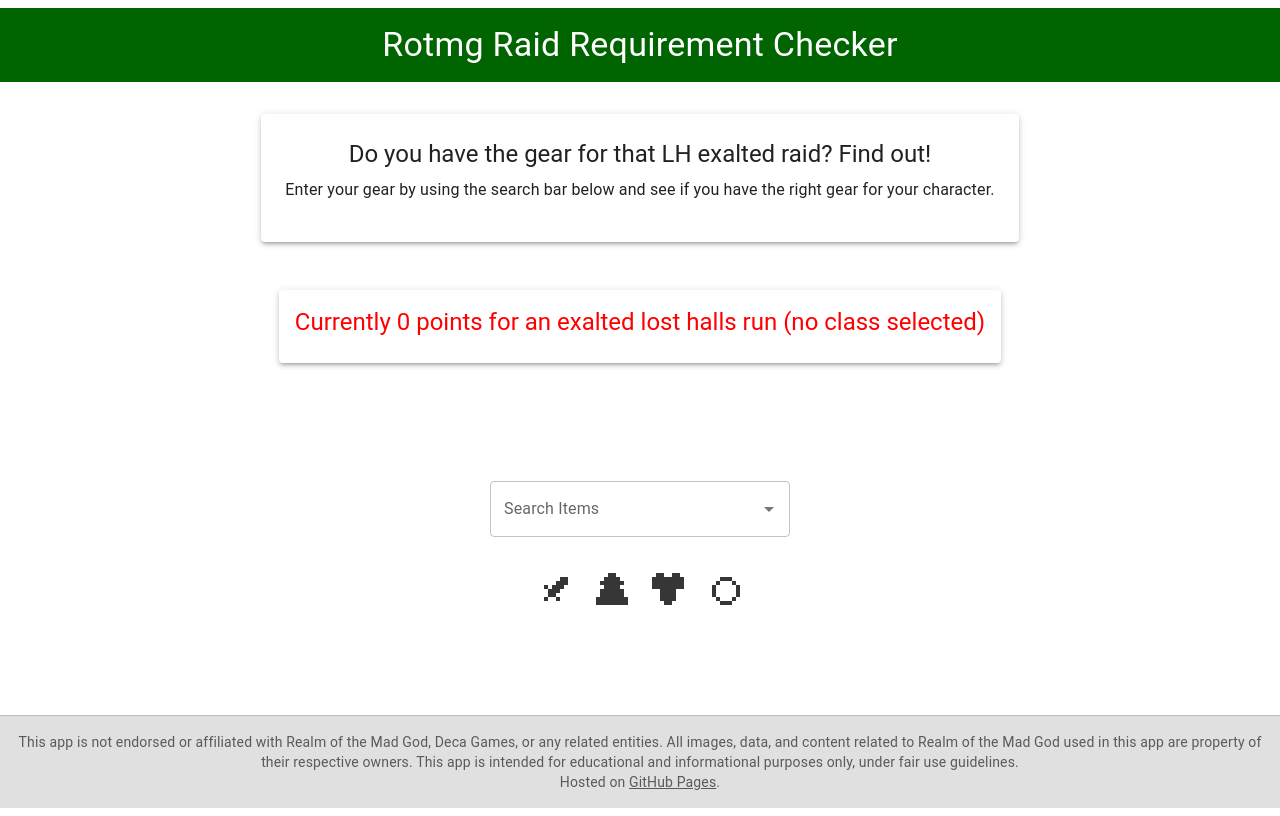
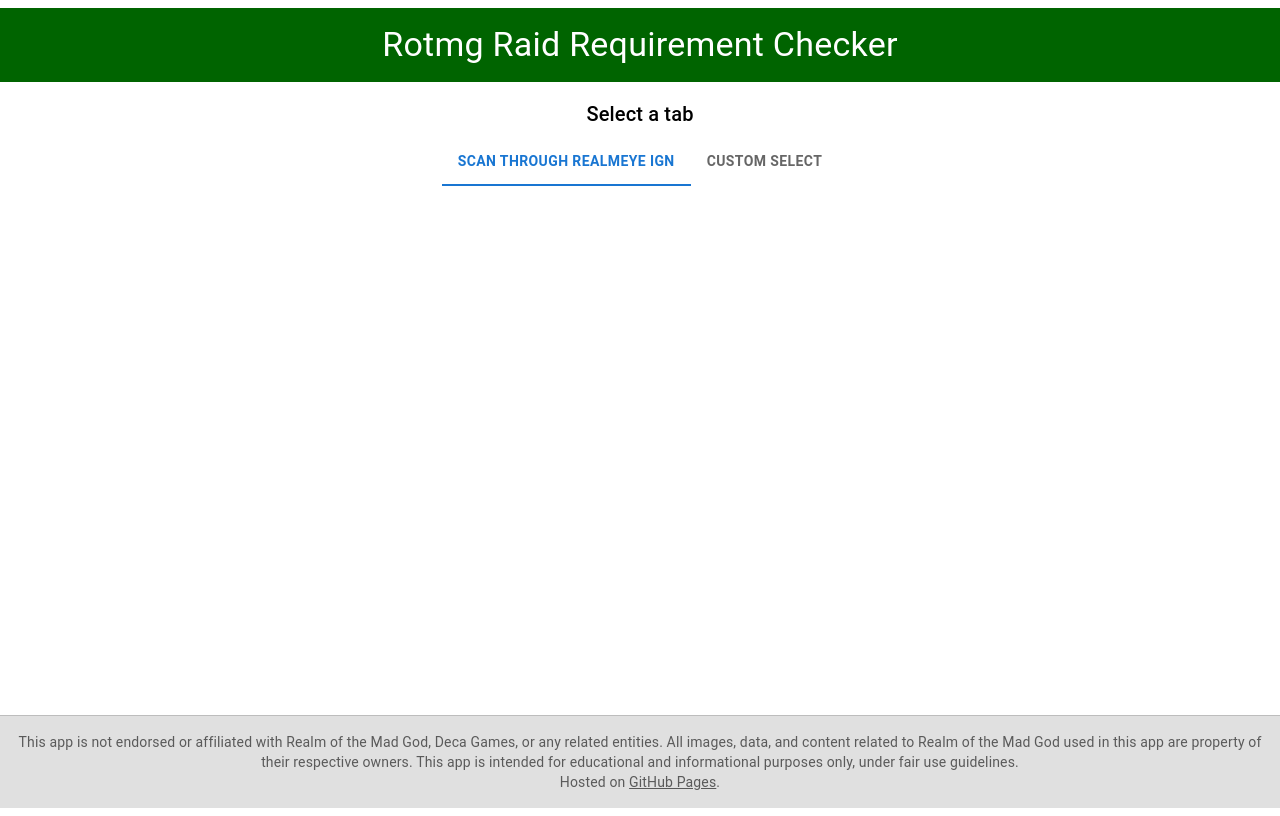
Before and after one commit to Yytsi/requicheck, a React (Vite) app: page / in a window 1280 px wide. Built offline with nearby package versions, Linux system fonts and the light colour scheme.

Commit message:
separated IGN search and custom selection

```diff
--- a/src/App.jsx
+++ b/src/App.jsx
@@ -5,6 +5,8 @@
 import Grid from '@mui/material/Grid'
 import Typography from '@mui/material/Typography'
 import Paper from '@mui/material/Paper'
+import Tab from '@mui/material/Tab'
+import Tabs from '@mui/material/Tabs'
 
 import { removeReskin } from './utils/removeReskin'
 import {
@@ -16,6 +18,27 @@
   pointPenaltyItems,
 } from './utils/classRequirements'
 
+function CustomTabPanel({ children, value, index, ...other }) {
+  return (
+    <div
+      role="tabpanel"
+      hidden={value !== index}
+      id={`simple-tabpanel-${index}`}
+      aria-labelledby={`simple-tab-${index}`}
+      {...other}
+    >
+      {value === index && <Box sx={{ p: 3 }}>{children}</Box>}
+    </div>
+  )
+}
+
+function a11yProps(index) {
+  return {
+    id: `simple-tab-${index}`,
+    'aria-controls': `simple-tabpanel-${index}`,
+  }
+}
+
 function App() {
   const [items, setItems] = useState([])
   const [selectedWeapon, setSelectedWeapon] = useState(null)
@@ -23,6 +46,12 @@
   const [selectedArmor, setSelectedArmor] = useState(null)
   const [selectedRing, setSelectedRing] = useState(null)
   const [selectedCharacter, setSelectedCharacter] = useState(null)
+
+  const [tabValue, setTabValue] = useState(0)
+
+  const handleTabChange = (event, newValue) => {
+    setTabValue(newValue)
+  }
 
   const itemTypes = useMemo(() => {
     if (items.length > 0) {
@@ -37,26 +66,22 @@
     return new Map()
   }, [items])
 
-  const skinlessWeapon = useMemo(() => {
-    if (selectedWeapon !== null) {
-      return removeReskin(selectedWeapon.weaponLinkName)
-    }
-  }, [selectedWeapon])
-  const skinlessAbility = useMemo(() => {
-    if (selectedAbility !== null) {
-      return removeReskin(selectedAbility.weaponLinkName)
-    }
-  }, [selectedAbility])
-  const skinlessArmor = useMemo(() => {
-    if (selectedArmor !== null) {
-      return removeReskin(selectedArmor.weaponLinkName)
-    }
-  }, [selectedArmor])
-  const skinlessRing = useMemo(() => {
-    if (selectedRing !== null) {
-      return removeReskin(selectedRing.weaponLinkName)
-    }
-  }, [selectedRing])
+  const skinlessWeapon = useMemo(
+    () => removeReskin(selectedWeapon?.weaponLinkName),
+    [selectedWeapon]
+  )
+  const skinlessAbility = useMemo(
+    () => removeReskin(selectedAbility?.weaponLinkName),
+    [selectedAbility]
+  )
+  const skinlessArmor = useMemo(
+    () => removeReskin(selectedArmor?.weaponLinkName),
+    [selectedArmor]
+  )
+  const skinlessRing = useMemo(
+    () => removeReskin(selectedRing?.weaponLinkName),
+    [selectedRing]
+  )
 
   const hasItem = (item) => {
     if (item === null) return -2
@@ -67,98 +92,57 @@
     return -1
   }
 
-  const characterPoints = useMemo(() => {
+  function evaluateEquipment(weapon, ability, armor, ring) {
+    const equipments = [weapon, ability, armor, ring]
+
+    for (let i = 0; i < equipments.length; i++) {
+      if (bannedItems.includes(equipments[i])) {
+        return { result: 'banned', points: 0, itemIdx: i }
+      }
+    }
+
+    let totalPoints = 0
+    const pointsAssignedEquipment = [false, false, false, false]
+
+    for (let i = 0; i < 4; i++) {
+      for (let item of exaPointsList[i]) {
+        if (item[0] === 'special') {
+          // Special handling logic (not detailed here, please fill in)
+        } else {
+          const it = item[0]
+          const itemType = itemTypes.get(it) - 1
+
+          if (!equipments.includes(it) || pointsAssignedEquipment[itemType]) {
+            continue
+          }
+
+          pointsAssignedEquipment[itemType] = true
+          totalPoints += [5, 3, 2, 1][i] // Adjust points as necessary
+        }
+      }
+    }
+
+    for (let item of pointPenaltyItems) {
+      if (equipments.includes(item)) {
+        totalPoints-- // Deduct points for penalty items
+      }
+    }
+
+    return { result: 'ok', points: totalPoints }
+  }
+
+  const characterEvaluation = useMemo(() => {
     async function populateExaltValues() {
       await ensureExaltValuesArePopulated()
     }
     populateExaltValues()
 
-    for (let i = 0; i < 4; i++) {
-      if (
-        bannedItems.includes(
-          [skinlessWeapon, skinlessAbility, skinlessArmor, skinlessRing][i]
+    return evaluateEquipment(
+      skinlessWeapon,
+      skinlessAbility,
+      skinlessArmor,
+      skinlessRing
     )
-      ) {
-        return -1 * (i + 1) * 10
-      }
-    }
-
-    // check st sets first
-    for (let set of exaLHSTSets) {
-      if (
-        set.includes(skinlessWeapon) &&
-        set.includes(skinlessAbility) &&
-        set.includes(skinlessArmor) &&
-        set.includes(skinlessRing)
-      ) {
-        return 99
-      }
-    }
-
-    const pointsAssignedEquipment = [false, false, false, false]
-    let totalPoints = 0
-
-    // check for exalted items
-    for (let i = 0; i < 4; i++) {
-      for (let item of exaPointsList[i]) {
-        // staff-of-the-fundamental-core
-        // special 3 item:healing-tome item:ritual-robe item:the-twilight-gemstone
-        if (item[0] === 'special') {
-          const cnt = Number(item[1])
-          const rest = item.slice(2)
-          let ok = true
-
-          for (let req of rest) {
-            const [a, b] = req.split(':')
-            if (a === 'item') {
-              const itemType = itemTypes.get(b) - 1
-              if (hasItem(b) == -1 || pointsAssignedEquipment[itemType]) {
-                ok = false
-                break
-              }
-            } else if (a === 'class') {
-              if (b !== selectedCharacter) {
-                ok = false
-                break
-              }
-            } else {
-              console.log('Unknown special requirement:', req)
-            }
-          }
-
-          if (ok) {
-            for (let req of rest) {
-              const [a, b] = req.split(':')
-              if (a === 'item') {
-                const itemType = itemTypes.get(b) - 1
-                pointsAssignedEquipment[itemType] = true
-              }
-            }
-
-            totalPoints += [5, 3, 2, 1][i]
-          }
-        } else {
-          const it = item[0]
-          const itemType = itemTypes.get(it) - 1
-
-          if (hasItem(it) == -1 || pointsAssignedEquipment[itemType]) {
-            continue
-          }
-
-          pointsAssignedEquipment[itemType] = true
-          totalPoints += [5, 3, 2, 1][i]
-        }
-      }
-    }
-
-    // check for point penalty items
-    for (let item of pointPenaltyItems) {
-      if (hasItem(item) >= 0) {
-        totalPoints--
-      }
-    }
-
-    return totalPoints
   }, [selectedWeapon, selectedAbility, selectedArmor, selectedRing])
 
   useEffect(() => {
@@ -232,25 +216,11 @@
   }
 
   const middleBox = () => {
-    if (characterPoints < -1) {
-      console.log('characterPoints:', characterPoints)
-      let bannedItem = ''
-      switch (characterPoints) {
-        case -10:
-          bannedItem = selectedWeapon.name
-          break
-        case -20:
-          bannedItem = selectedAbility.name
-          break
-        case -30:
-          bannedItem = selectedArmor.name
-          break
-        case -40:
-          bannedItem = selectedRing.name
-          break
-        default:
-          bannedItem = 'Unknown'
-      }
+    if (characterEvaluation.result === 'banned') {
+      const bannedItemName =
+        [selectedWeapon, selectedAbility, selectedArmor, selectedRing][
+          characterEvaluation.itemIdx
+        ]?.name || 'Unknown item'
       return (
         <Paper
           elevation={3}
@@ -263,12 +233,15 @@
         >
           <Typography variant="h5" component="h2" gutterBottom>
             <span style={{ color: 'red' }}>
-              {bannedItem} is banned from an exalted lost halls run
+              {bannedItemName} is banned from an exalted Lost Halls run.
             </span>
           </Typography>
         </Paper>
       )
-    } else if (!selectedCharacter) {
+    } else {
+      // This section handles the display when there are no banned items.
+      // It checks if a character class is selected and displays points accordingly.
+      if (!selectedCharacter) {
         return (
           <Paper
             elevation={3}
@@ -281,13 +254,17 @@
           >
             <Typography variant="h5" component="h2" gutterBottom>
               <span style={{ color: 'red' }}>
-              Currently {characterPoints} points for an exalted lost halls run
-              (no class selected)
+                Currently {characterEvaluation.points} points for an exalted
+                Lost Halls run (no class selected).
               </span>
             </Typography>
           </Paper>
         )
-    } else if (selectedCharacter) {
+      } else {
+        // If a character class is selected, display the points and compare with the class requirement.
+        const requirement = classRequirementLostHallsExalted[selectedCharacter]
+        const pointsMet = characterEvaluation.points >= requirement
+        const color = pointsMet ? 'green' : 'red'
         return (
           <Paper
             elevation={3}
@@ -298,59 +275,25 @@
               textAlign: 'center',
             }}
           >
-          {classRequirementLostHallsExalted[selectedCharacter] <=
-          characterPoints ? (
             <Typography variant="h5" component="h2" gutterBottom>
-              {characterPoints < 99 ? (
-                <span style={{ color: 'green' }}>
-                  Your
+              <span style={{ color }}>
+                Your{' '}
                 <img
                   src={`class_pictures/${selectedCharacter}.png`}
+                  alt={selectedCharacter}
                   style={{
                     maxWidth: '50px',
                     maxHeight: '50px',
                     margin: '0 10px',
                   }}
                 />
-                  has {characterPoints}/
-                  {classRequirementLostHallsExalted[selectedCharacter]} points
-                  for an exalted lost halls run :){' '}
-                </span>
-              ) : (
-                <span style={{ color: 'green' }}>
-                  Your
-                  <img
-                    src={`class_pictures/${selectedCharacter}.png`}
-                    style={{
-                      maxWidth: '50px',
-                      maxHeight: '50px',
-                      margin: '0 10px',
-                    }} // Controlled size
-                  />
-                  has an accepted ST Set for the run! :){' '}
-                </span>
-              )}
-            </Typography>
-          ) : (
-            <Typography variant="h5" component="h2" gutterBottom>
-              <span style={{ color: 'red' }}>
-                Your
-                <img
-                  src={`class_pictures/${selectedCharacter}.png`}
-                  style={{
-                    maxWidth: '50px',
-                    maxHeight: '50px',
-                    margin: '0 10px',
-                  }}
-                />
-                has {characterPoints}/
-                {classRequirementLostHallsExalted[selectedCharacter]} points for
-                an exalted lost halls run :({' '}
+                has {characterEvaluation.points}/{requirement} points for an
+                exalted Lost Halls run {pointsMet ? ':)' : ':('}
               </span>
             </Typography>
-          )}
           </Paper>
         )
+      }
     }
   }
 
@@ -377,54 +320,64 @@
         </Typography>
       </Box>
 
-      {/* Service Description Section */}
-      <Box
+      {/* Tabs Header */}
+      <Typography
+        variant="h6"
+        component="h2"
+        sx={{ mt: 2, mb: 1, fontWeight: 'medium' }}
+        textAlign="center"
+      >
+        Select a tab
+      </Typography>
+
+      {/* Tabs */}
+      <Box sx={{ width: '100%', bgcolor: 'background.paper' }}>
+        <Tabs
+          value={tabValue}
+          onChange={handleTabChange}
+          centered
           sx={{
-          width: '100%',
-          mt: 4,
-          mb: 4,
-          display: 'flex',
-          flexDirection: 'column',
-          alignItems: 'center',
+            '.MuiTabs-indicator': {
+              backgroundColor: '#1976d2', // Active tab indicator color
+            },
+            '.MuiTab-root': {
+              '&.Mui-selected': {
+                color: '#1976d2', // Active tab text color
+              },
+              fontWeight: 'bold',
+              '&:hover': {
+                color: '#115293', // Tab text hover color
+                opacity: 1,
+              },
+            },
           }}
         >
-        <Paper
-          elevation={3}
-          sx={{ p: 3, maxWidth: '800px', margin: 'auto', textAlign: 'center' }}
-        >
-          <Typography variant="h5" component="h2" gutterBottom>
-            Do you have the gear for that LH exalted raid? Find out!
-          </Typography>
-          <Typography variant="body1" paragraph>
-            Enter your gear by using the search bar below and see if you have
-            the right gear for your character.
-          </Typography>
-        </Paper>
+          <Tab label="Scan through realmeye IGN" />
+          <Tab label="Custom select" />
+        </Tabs>
       </Box>
 
-      <Box
-        sx={{
-          width: '100%',
-          mt: 2,
-          mb: 2,
-          display: 'flex',
-          flexDirection: 'column',
-          alignItems: 'center',
-        }}
-      >
+      {/* Tab 1 Content (Empty for now) */}
+      <CustomTabPanel value={tabValue} index={0}>
+        {/* Future content goes here */}
+      </CustomTabPanel>
+
+      {/* Tab 2 Content */}
+      <CustomTabPanel value={tabValue} index={1}>
         {middleBox()}
-      </Box>
 
+        {/* Center the selection box */}
         <Box
           sx={{
             display: 'flex',
-          flexDirection: 'column',
-          alignItems: 'center',
-          flexGrow: 1,
             justifyContent: 'center',
+            width: '100%',
+            mt: 2,
           }}
         >
-        <Box sx={{ width: 300, marginBottom: 4 }}>
+          <Box sx={{ width: 300 }}>
+            {' '}
+            {/* Adjust width as needed */}
             <Autocomplete
               options={items}
               getOptionLabel={(option) => option.name}
@@ -441,7 +394,11 @@
                 </li>
               )}
               renderInput={(params) => (
-              <TextField {...params} label="Search Items" variant="outlined" />
+                <TextField
+                  {...params}
+                  label="Search Items"
+                  variant="outlined"
+                />
               )}
               onChange={(event, newValue) => {
                 selectItem(newValue)
@@ -449,8 +406,10 @@
               fullWidth
             />
           </Box>
+        </Box>
 
-        <Grid container justifyContent="center" spacing={2}>
+        {/* Display selected item images */}
+        <Grid container justifyContent="center" spacing={2} sx={{ mt: 2 }}>
           <Grid item>
             <img
               src={
@@ -458,7 +417,8 @@
                   ? selectedWeapon.imageLocalPath
                   : `${import.meta.env.BASE_URL}gifs/weapon.gif`
               }
-              alt="First"
+              alt="Selected Weapon"
+              style={{ width: 100, height: 100 }} // Adjust size as needed
             />
           </Grid>
           <Grid item>
@@ -468,7 +428,8 @@
                   ? selectedAbility.imageLocalPath
                   : `${import.meta.env.BASE_URL}gifs/ability.gif`
               }
-              alt="Second"
+              alt="Selected Ability"
+              style={{ width: 100, height: 100 }} // Adjust size as needed
             />
           </Grid>
           <Grid item>
@@ -478,7 +439,8 @@
                   ? selectedArmor.imageLocalPath
                   : `${import.meta.env.BASE_URL}gifs/armor.gif`
               }
-              alt="Third"
+              alt="Selected Armor"
+              style={{ width: 100, height: 100 }} // Adjust size as needed
             />
           </Grid>
           <Grid item>
@@ -488,20 +450,21 @@
                   ? selectedRing.imageLocalPath
                   : `${import.meta.env.BASE_URL}ring.png`
               }
-              alt="Fourth"
+              alt="Selected Ring"
+              style={{ width: 100, height: 100 }} // Adjust size as needed
             />
           </Grid>
         </Grid>
-      </Box>
+      </CustomTabPanel>
 
       {/* Footer */}
       <Box
         sx={{
           width: '100%',
           p: 2,
-          backgroundColor: '#e0e0e0', // A light grey background for the footer
-          borderTop: '1px solid #bdbdbd', // A subtle border line at the top of the footer for separation
-          mt: 'auto', // Push the footer to the bottom
+          backgroundColor: '#e0e0e0',
+          borderTop: '1px solid #bdbdbd',
+          mt: 'auto',
         }}
       >
         <Typography variant="body2" textAlign="center" color="textSecondary">
```
Lines whose indentation alone changed are shown as unchanged.
